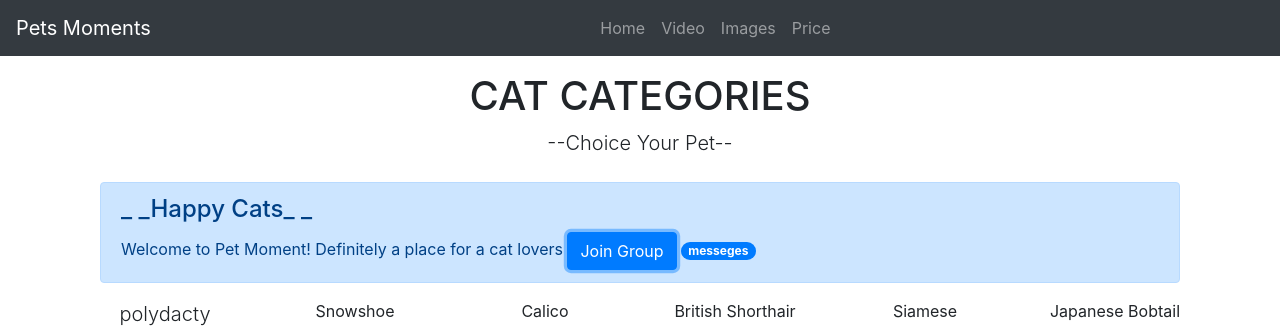
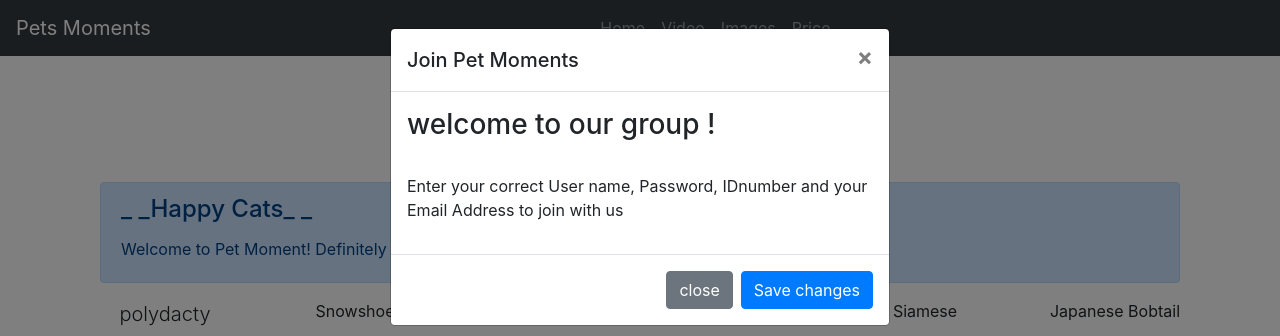
Before and after one commit to Apsaravigamage/Bootstrap-Learn, a plain HTML site: page index.html in a window 1280 px wide. Both pictures are taken after a click on the button "Join Group". Shown: the top 336 px of the page. Drawn offline with nearby package versions, Linux system fonts and the light colour scheme; grey boxes are pictures that could not be loaded.

Commit message:
create a Modal

```diff
--- a/index.html
+++ b/index.html
@@ -32,11 +32,32 @@
         <div class="container mt-2 "><!--Alert-->
             <div class="alert alert-primary">
                 <h4 class="alert-heading" > _ _Happy Cats_ _ </h4>
-                Welcome to Pet Moment! Definitely a place for a cat lovers <button class="btn btn-primary">Join Group</button>
+                Welcome to Pet Moment! Definitely a place for a cat lovers <button class="btn btn-primary" data-toggle="modal" data-target="#newmodal">Join Group</button>
                 <span class="badge badge-pill badge-primary">messeges</span><!--badge-->
 
             </div>
+        </div>
 
+        <div class="modal" tabindex=-1 role="dialog" id="newmodal"> <!--modal-->
+              <div class="modal-dialog" role="document">
+                <div class="modal-content">
+                    <div class="modal-header">
+                        <h5 class="modal-title"> Join Pet Moments</h5>
+                        <button type="button" class="close" data-dismiss="modal" area-label="close">
+                            <span area-hidden="true">&times;</span>
+                        </button>
+                    </div>
+                    <div class="modal-body">
+                        <h3>welcome to our group !</h3><br>
+                        <p>Enter your correct User name, Password, IDnumber and your Email Address to join with us</p>
+                    </div>
+                    <div class="modal-footer">
+                        <button type="button" class="btn btn-secondary" data-dismiss="modal">close</button>
+                        <button type="button" class="btn btn-primary">Save changes</button>
+                    </div>
+
+                </div>
+            </div>
         </div>
 
         <div class="row">
```
